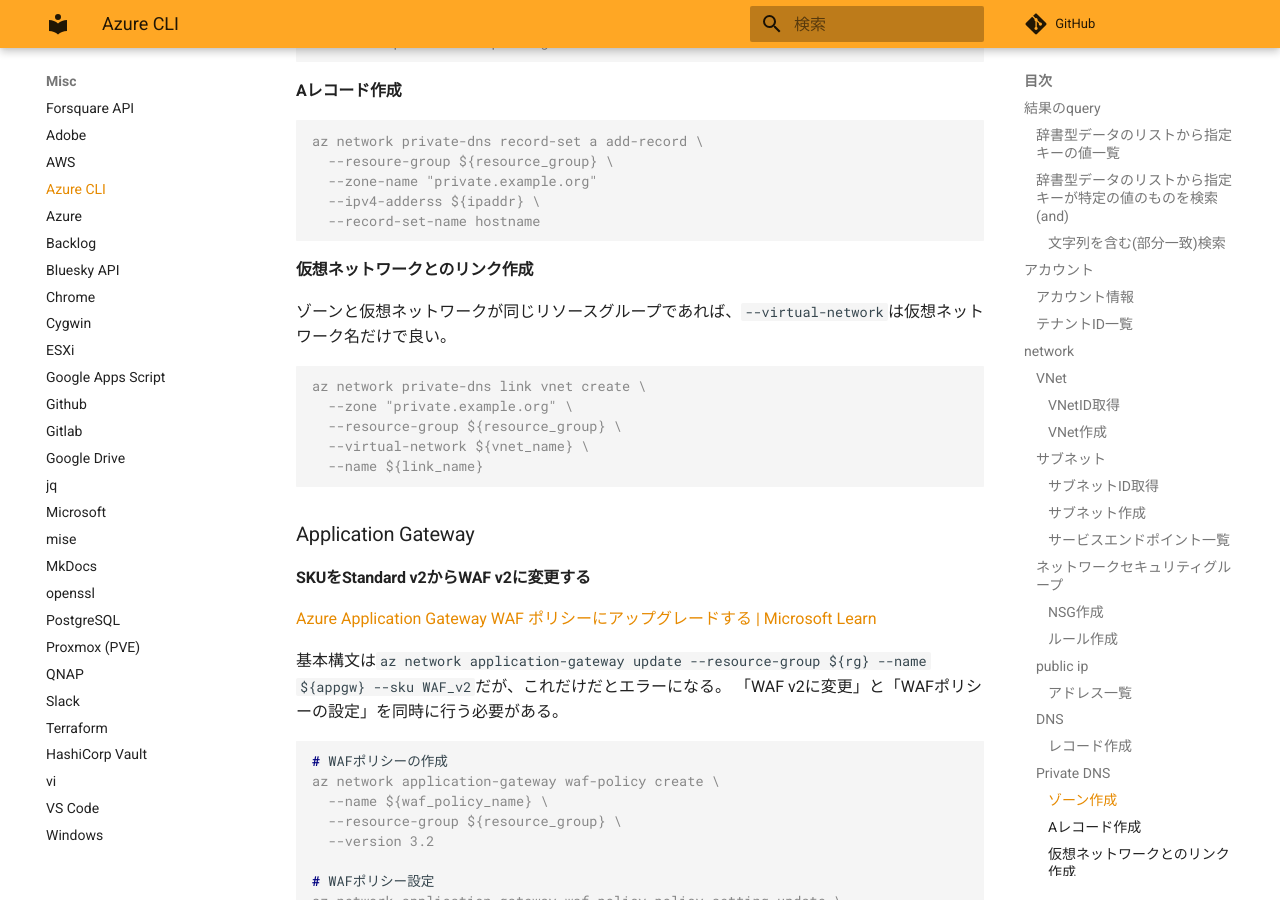
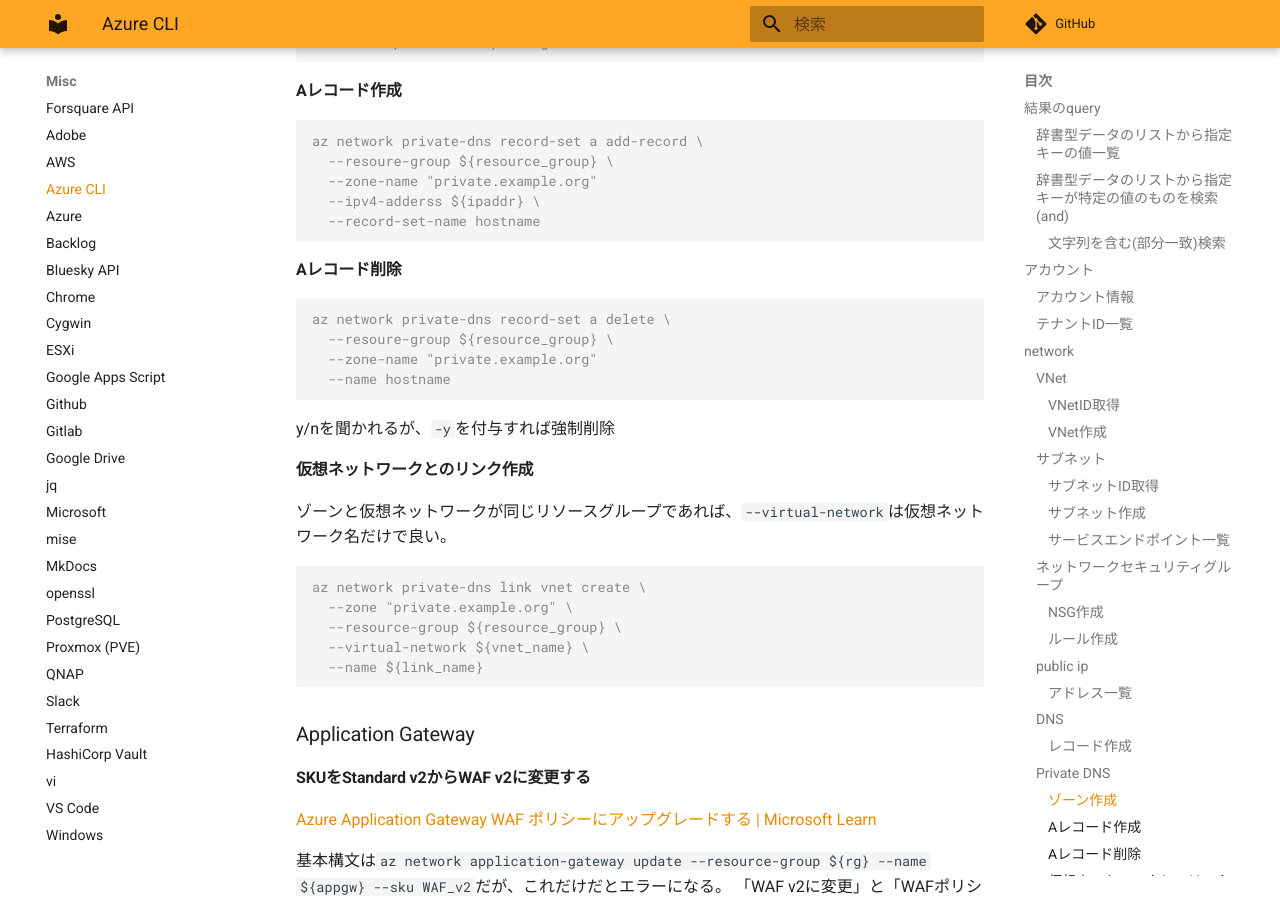
Before and after one commit to zaki-lknr/docs, an MkDocs documentation site: the page built from docs/Misc/az.md, in a window 1280 px wide and 900 px high, scrolled down 4033 px. Built offline with MkDocs 1.6.1 and Material for MkDocs 9.7.7, drawn with Linux system fonts in a browser that asks for light colours; comment, search, counter and statistics services are not loaded.

Commit message:
add: misc/az: プライベートDNSのAレコード削除

````diff
--- a/docs/Misc/az.md
+++ b/docs/Misc/az.md
@@ -205,6 +205,17 @@ az network private-dns record-set a add-record \
   --ipv4-adderss ${ipaddr} \
   --record-set-name hostname
 ```
+
+#### Aレコード削除
+
+```console
+az network private-dns record-set a delete \
+  --resoure-group ${resource_group} \
+  --zone-name "private.example.org"
+  --name hostname
+```
+
+y/nを聞かれるが、`-y`を付与すれば強制削除
 
 #### 仮想ネットワークとのリンク作成
 
````
